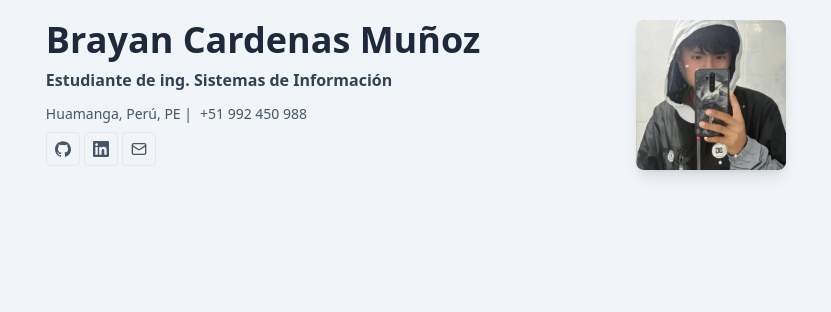
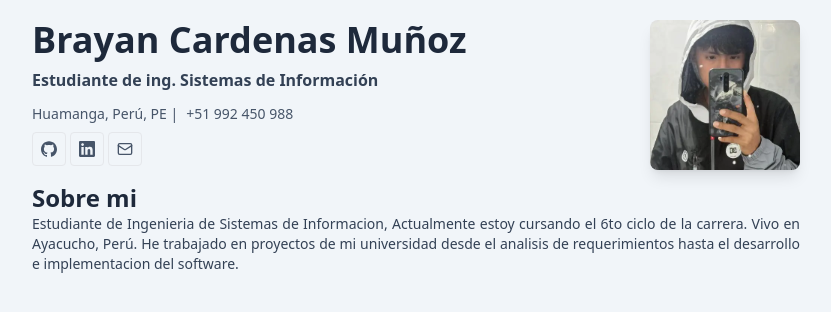
Before and after one commit to devbryan02/portafolio-dev, a Svelte app: page / in a window 1280 px wide. Shown: the top 312 px of the page, without its empty margins (224-1055 px from the left). Built offline with nearby package versions, Linux system fonts and the light colour scheme.

Commit message:
add component About

```diff
--- a/src/App.svelte
+++ b/src/App.svelte
@@ -1,11 +1,13 @@
 <script>
 
     import Hero from "./components/secctions/Hero.svelte";
+    import About from "./components/secctions/About.svelte";
 
 </script>
 
 <main>
 
     <Hero/>
+    <About/>
 
 </main>
--- a/src/components/Layout.svelte
+++ b/src/components/Layout.svelte
@@ -2,9 +2,9 @@
     export let title ;
 </script>
 
-<section class="w-[70%] mx-auto">
-    <header class="text-3xl">
-        <h2>{title}</h2>
+<section class="w-[60%] mx-auto mt-3">
+    <header>
+        <h2 class="text-slate-800 text-2xl font-bold">{title}</h2>
     </header>
     <slot></slot>
 </section>
--- /dev/null
+++ b/src/components/secctions/About.svelte
@@ -0,0 +1,12 @@
+<script>
+
+    import Layout from "../Layout.svelte";
+    import {basics} from './../../models/cv.json'
+
+    const {sumary} = basics
+</script>
+
+
+<Layout title= "Sobre mi">
+    <p class="text-sm text-slate-700 text-justify">{sumary}</p>
+</Layout>
--- a/src/components/secctions/Hero.svelte
+++ b/src/components/secctions/Hero.svelte
@@ -11,7 +11,7 @@
 </script>
 
 <Layout title="">
-    <div class="flex flex-col md:flex-row justify-around mt-5">
+    <div class="flex flex-col md:flex-row justify-between mt-5">
         <div class="flex flex-col gap-2">
             <h2 class="text-4xl font-sans font-bold text-slate-800">
                 {name}
```
